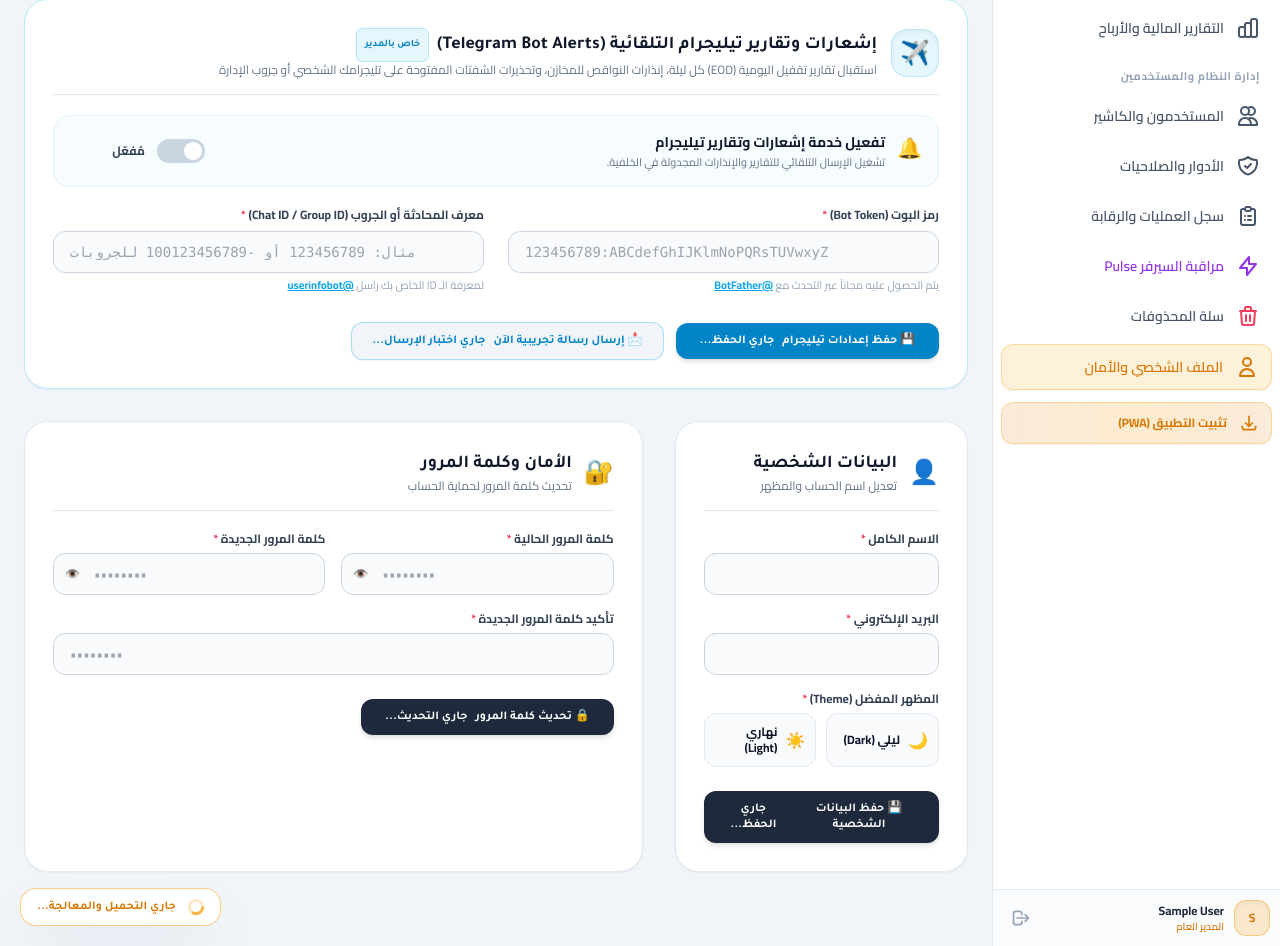
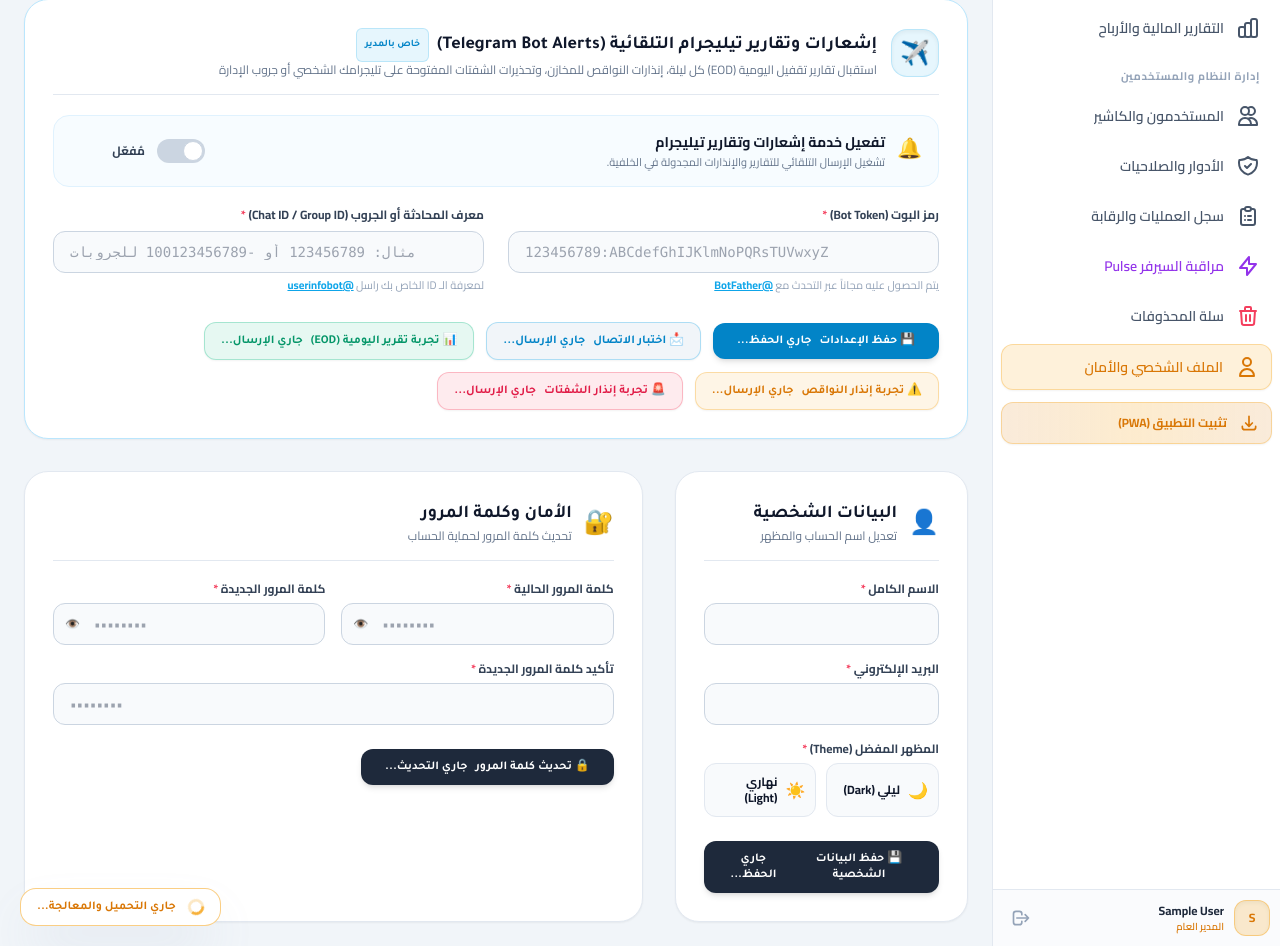
Before and after one commit to kamalsroor1/erp-hub, a Laravel app: page /profile in a window 1280 px wide. Shown: the part 849-1795 px from the top of the page. Run offline with Laravel 12, Linux system fonts and the light colour scheme; a user stored in the database is signed in; data comes from the database, SQL or seed files in the repository; tables that the repository leaves empty hold one stand-in row (values such as "Sample post"); parts of the project's set-up code (start-up, migrations or seed data) failed here and were passed over; some libraries are stand-ins or nearby versions.

Commit message:
feat(telegram): add sample preview mode and UI test buttons for all notification types

```diff
--- a/app/Livewire/Auth/Profile.php
+++ b/app/Livewire/Auth/Profile.php
@@ -183,6 +183,48 @@
         }
     }
 
+    public function sendDailySummaryTest(\App\Services\TelegramService $telegramService)
+    {
+        abort_if(!auth()->user()?->hasRole('admin'), 403, 'غير مصرح');
+
+        $res = $telegramService->sendDailySummaryNotification();
+        $this->telegramStatusMessage = ($res['success'] ? '✅ ' : '❌ ') . $res['message'];
+
+        $this->dispatch('swal:toast', [
+            'type'  => $res['success'] ? 'success' : 'error',
+            'title' => $res['success'] ? 'تم إرسال تقرير اليومية!' : 'فشل الإرسال',
+            'text'  => $res['message']
+        ]);
+    }
+
+    public function sendLowStockTest(\App\Services\TelegramService $telegramService)
+    {
+        abort_if(!auth()->user()?->hasRole('admin'), 403, 'غير مصرح');
+
+        $res = $telegramService->sendLowStockNotification(previewSample: true);
+        $this->telegramStatusMessage = ($res['success'] ? '✅ ' : '❌ ') . $res['message'];
+
+        $this->dispatch('swal:toast', [
+            'type'  => $res['success'] ? 'success' : 'error',
+            'title' => $res['success'] ? 'تم إرسال إنذار النواقص!' : 'فشل الإرسال',
+            'text'  => $res['message']
+        ]);
+    }
+
+    public function sendOverdueShiftTest(\App\Services\TelegramService $telegramService)
+    {
+        abort_if(!auth()->user()?->hasRole('admin'), 403, 'غير مصرح');
+
+        $res = $telegramService->sendOverdueShiftNotification(previewSample: true);
+        $this->telegramStatusMessage = ($res['success'] ? '✅ ' : '❌ ') . $res['message'];
+
+        $this->dispatch('swal:toast', [
+            'type'  => $res['success'] ? 'success' : 'error',
+            'title' => $res['success'] ? 'تم إرسال إنذار الشفتات!' : 'فشل الإرسال',
+            'text'  => $res['message']
+        ]);
+    }
+
     public function render()
     {
         return view('livewire.auth.profile', [
--- a/resources/views/livewire/auth/profile.blade.php
+++ b/resources/views/livewire/auth/profile.blade.php
@@ -233,14 +233,14 @@
                 </div>
                 @endif
 
-                <div class="pt-2 flex flex-col sm:flex-row items-center gap-3">
+                <div class="pt-2 flex flex-wrap items-center gap-3">
                     <button
                         wire:click="updateTelegramSettings"
                         type="button"
                         wire:loading.attr="disabled"
                         class="w-full sm:w-auto px-6 py-2.5 bg-sky-600 hover:bg-sky-500 text-white font-bold text-xs rounded-xl shadow-md transition-all font-tajawal flex items-center justify-center gap-2 cursor-pointer"
                     >
-                        <span wire:loading.remove wire:target="updateTelegramSettings">💾 حفظ إعدادات تيليجرام</span>
+                        <span wire:loading.remove wire:target="updateTelegramSettings">💾 حفظ الإعدادات</span>
                         <span wire:loading wire:target="updateTelegramSettings">جاري الحفظ...</span>
                     </button>
 
@@ -248,10 +248,40 @@
                         wire:click="sendTestTelegramMessage"
                         type="button"
                         wire:loading.attr="disabled"
-                        class="w-full sm:w-auto px-5 py-2.5 bg-slate-100 dark:bg-slate-800 hover:bg-slate-200 dark:hover:bg-slate-700 text-sky-600 dark:text-sky-400 border border-sky-500/30 font-bold text-xs rounded-xl shadow-sm transition-all font-tajawal flex items-center justify-center gap-2 cursor-pointer"
+                        class="w-full sm:w-auto px-4 py-2.5 bg-slate-100 dark:bg-slate-800 hover:bg-slate-200 dark:hover:bg-slate-700 text-sky-600 dark:text-sky-400 border border-sky-500/30 font-bold text-xs rounded-xl shadow-sm transition-all font-tajawal flex items-center justify-center gap-2 cursor-pointer"
                     >
-                        <span wire:loading.remove wire:target="sendTestTelegramMessage">📩 إرسال رسالة تجريبية الآن</span>
-                        <span wire:loading wire:target="sendTestTelegramMessage">جاري اختبار الإرسال...</span>
+                        <span wire:loading.remove wire:target="sendTestTelegramMessage">📩 اختبار الاتصال</span>
+                        <span wire:loading wire:target="sendTestTelegramMessage">جاري الإرسال...</span>
+                    </button>
+
+                    <button
+                        wire:click="sendDailySummaryTest"
+                        type="button"
+                        wire:loading.attr="disabled"
+                        class="w-full sm:w-auto px-4 py-2.5 bg-emerald-500/10 hover:bg-emerald-500/20 text-emerald-600 dark:text-emerald-400 border border-emerald-500/30 font-bold text-xs rounded-xl shadow-sm transition-all font-tajawal flex items-center justify-center gap-2 cursor-pointer"
+                    >
+                        <span wire:loading.remove wire:target="sendDailySummaryTest">📊 تجربة تقرير اليومية (EOD)</span>
+                        <span wire:loading wire:target="sendDailySummaryTest">جاري الإرسال...</span>
+                    </button>
+
+                    <button
+                        wire:click="sendLowStockTest"
+                        type="button"
+                        wire:loading.attr="disabled"
+                        class="w-full sm:w-auto px-4 py-2.5 bg-amber-500/10 hover:bg-amber-500/20 text-amber-600 dark:text-amber-400 border border-amber-500/30 font-bold text-xs rounded-xl shadow-sm transition-all font-tajawal flex items-center justify-center gap-2 cursor-pointer"
+                    >
+                        <span wire:loading.remove wire:target="sendLowStockTest">⚠️ تجربة إنذار النواقص</span>
+                        <span wire:loading wire:target="sendLowStockTest">جاري الإرسال...</span>
+                    </button>
+
+                    <button
+                        wire:click="sendOverdueShiftTest"
+                        type="button"
+                        wire:loading.attr="disabled"
+                        class="w-full sm:w-auto px-4 py-2.5 bg-rose-500/10 hover:bg-rose-500/20 text-rose-600 dark:text-rose-400 border border-rose-500/30 font-bold text-xs rounded-xl shadow-sm transition-all font-tajawal flex items-center justify-center gap-2 cursor-pointer"
+                    >
+                        <span wire:loading.remove wire:target="sendOverdueShiftTest">🚨 تجربة إنذار الشفتات</span>
+                        <span wire:loading wire:target="sendOverdueShiftTest">جاري الإرسال...</span>
                     </button>
                 </div>
             </div>
```
Also changed, not shown: app/Services/TelegramService.php (+30 -2 lines).
